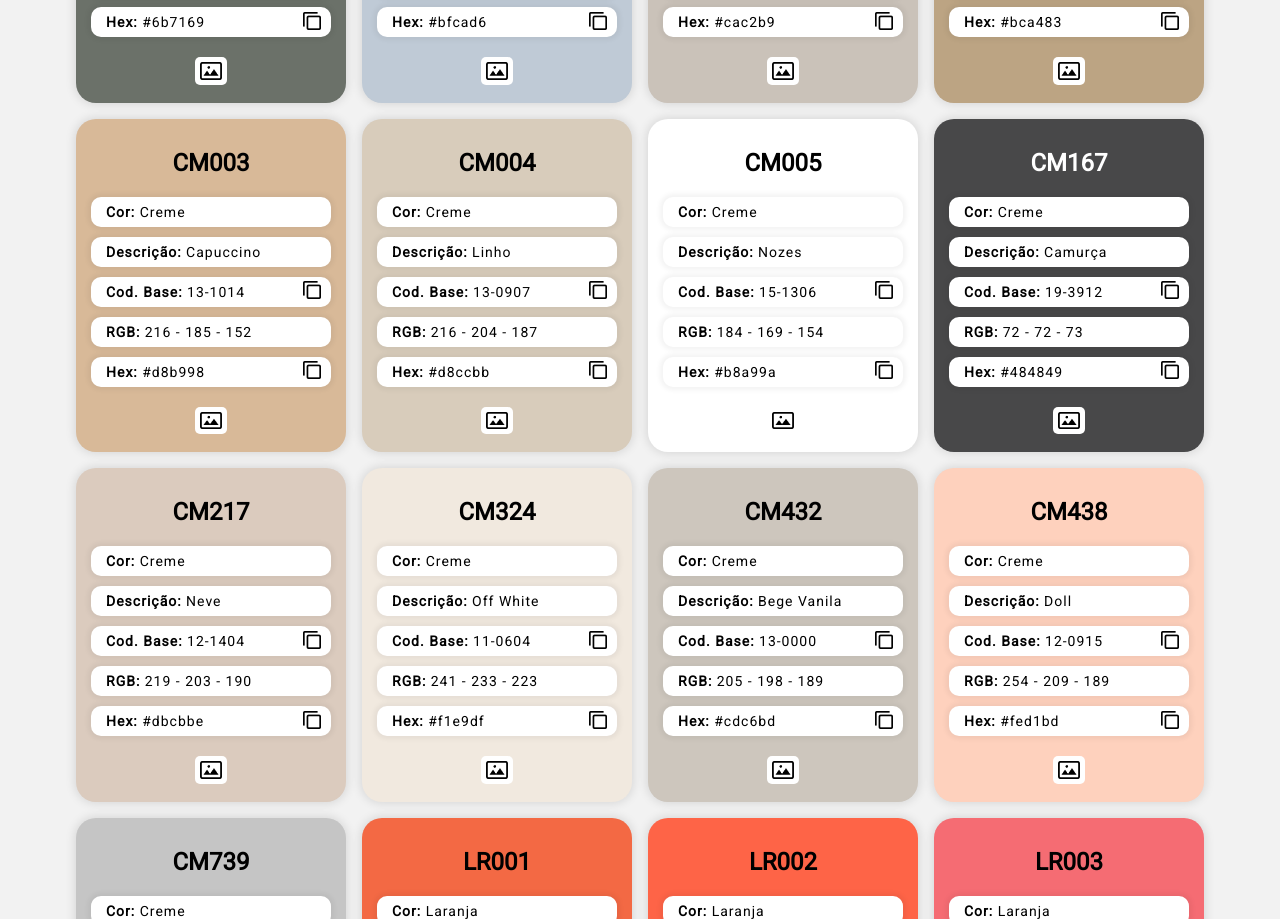
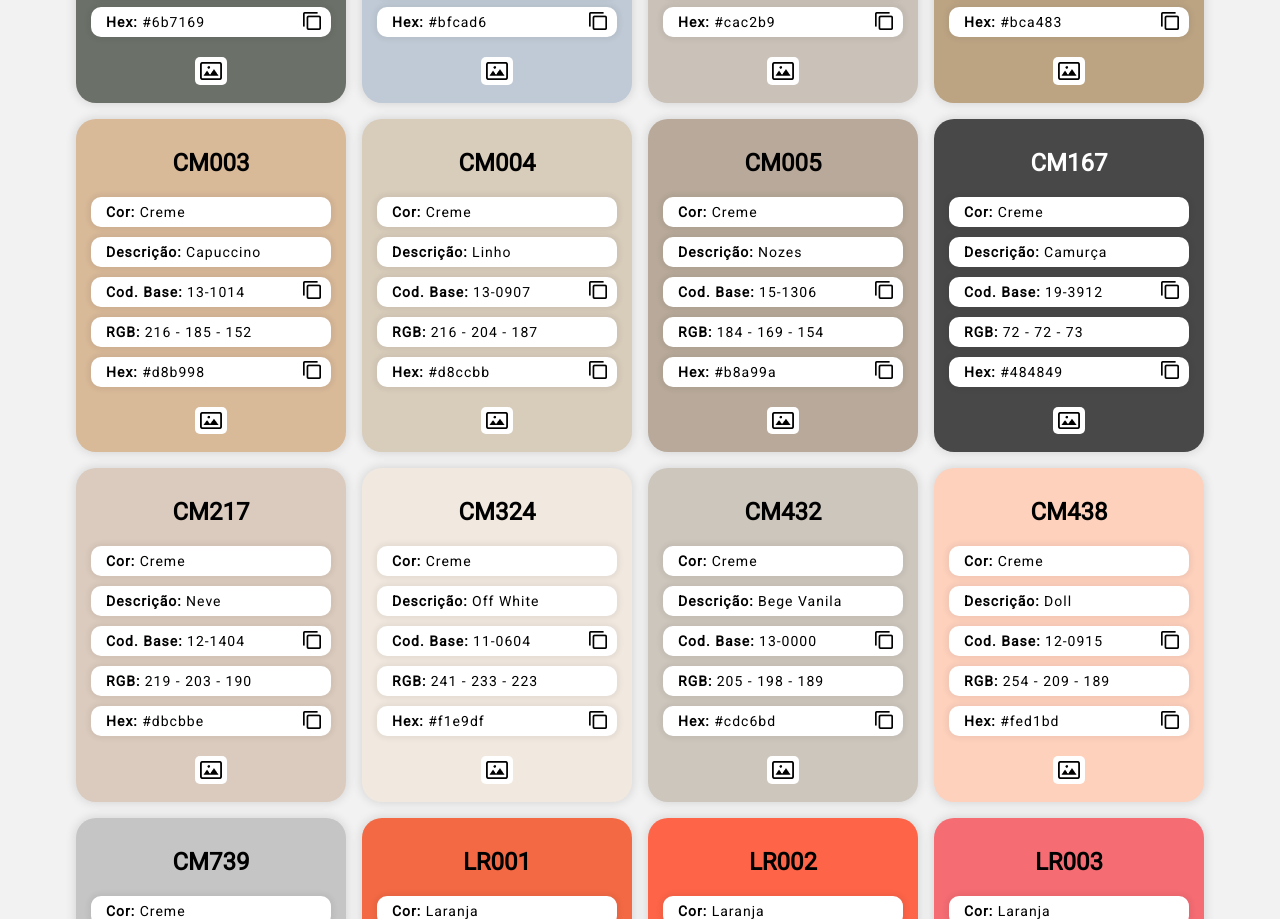
Before and after one commit to HeroLeam/cartela-de-cor, a plain HTML site: page index.html in a window 1280 px wide. Shown: the part 9512-10431 px from the top of the page. Drawn offline with Linux system fonts and the light colour scheme; some packages are replaced by stand-ins of ours; a script that the page names is missing.

Commit message:
Update cores.css

```diff
--- a/src/css/cores.css
+++ b/src/css/cores.css
@@ -438,7 +438,7 @@
   background-color: #d8ccbb;
 }
 
-.CMN005 {
+.CM005 {
   background-color: #b8a99a;
 }
 
```
